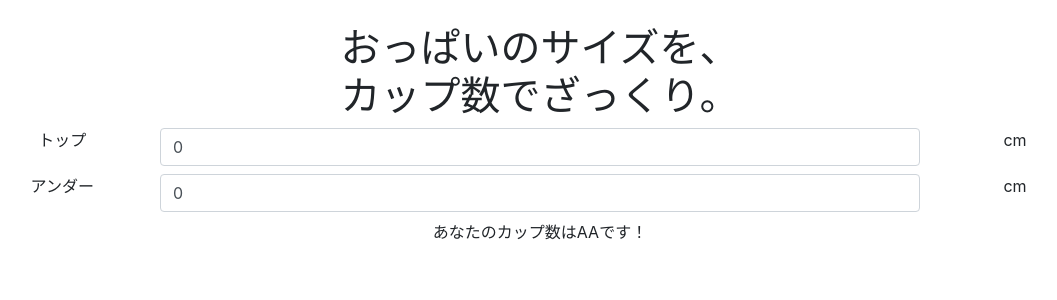
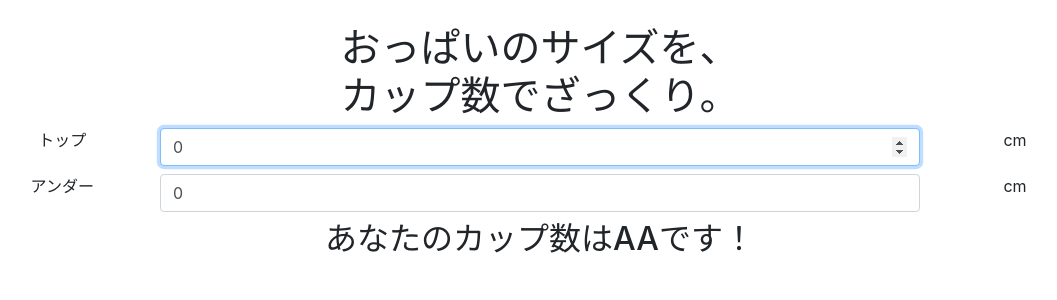
Before and after one commit to tyokinuhata/zakkuri-bra, a Nuxt app: page / in a window 1280 px wide. Shown: the top 300 px of the page, without its empty margins (100-1157 px from the left). Built offline with nearby package versions, Linux system fonts and the light colour scheme.

Commit message:
マークアップ修正

```diff
--- a/nuxt.config.js
+++ b/nuxt.config.js
@@ -3,11 +3,11 @@ module.exports = {
   ** Headers of the page
   */
   head: {
-    title: 'zakkuri-bra',
+    title: 'ざっくりBRA',
     meta: [
       { charset: 'utf-8' },
       { name: 'viewport', content: 'width=device-width, initial-scale=1' },
-      { hid: 'description', name: 'description', content: 'Nuxt.js project' }
+      { hid: 'description', name: 'description', content: 'Oppai boin boin' }
     ],
     link: [
       { rel: 'icon', type: 'image/x-icon', href: '/favicon.ico' }
--- a/pages/index.vue
+++ b/pages/index.vue
@@ -4,7 +4,7 @@
     <div class="text-center">
       <div class="row mt-2">
         <label for="top" class="col-md-2">トップ&nbsp;</label>
-        <input type="number" id="top" class="form-control col-md-8" v-model="top" @change="calcCup(top, under)">
+        <input type="number" id="top" class="form-control col-md-8" v-model="top" @change="calcCup(top, under)" autofocus>
         <span class="col-md-2">cm</span>
       </div>
       <div class="row mt-2">
@@ -13,7 +13,7 @@
         <span class="col-md-2">cm</span>
       </div>
       <div class="row">
-        <span class="col-md-12 mt-2">あなたのカップ数は{{ cup }}です！</span>
+        <span class="col-md-12 mt-2 h2">あなたのカップ数は{{ cup }}です！</span>
       </div>
     </div>
   </div>
```
